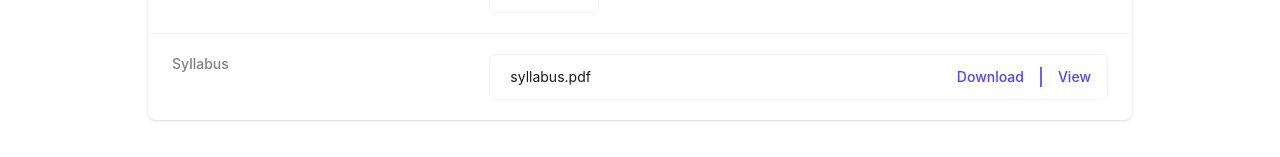
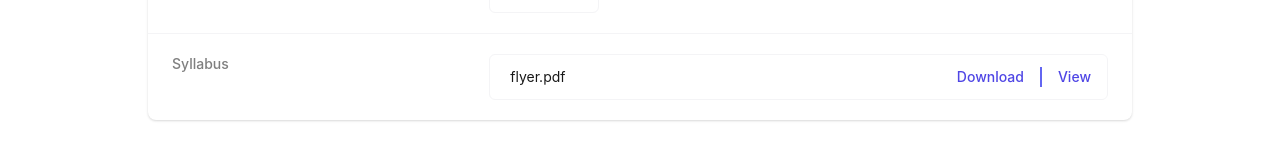
Before and after one commit to envisionnew/envisionnew.org, a Next.js app: page /events in a window 1280 px wide. Shown: the part 760-917 px from the top of the page. Built offline with nearby package versions, Linux system fonts and the light colour scheme; what @tailwindcss/typography would draw is missing.

Commit message:
[:lipstick:] file name

```diff
--- a/pages/events.js
+++ b/pages/events.js
@@ -15,6 +15,7 @@ const events = [
     about:
       'A beginner-friendly (and advanced!) hackathon with monetary prizes. Join us to explore the intersection between astronomy and computer science!',
     link: '',
+    filename: 'flyer.pdf',
     filepath: '/events/hackathon.pdf'
   },
   {
@@ -28,6 +29,7 @@ const events = [
       'A concatenation of labs, history lectures, argument-building drills, speaking drills, speeches, rebuttal redoes, etc.',
     link:
       'https://docs.google.com/forms/d/e/1FAIpQLSdywhU0uwv7kKkMYxWmlwyW88T7-kJ4FuEYJGD-_5CibAgFYA/viewform?usp=sf_link',
+    filename: 'syllabus.pdf',
     filepath: '/learn/syllabus/speechdebate.pdf'
   }
 ];
@@ -135,7 +137,7 @@ export default function Events() {
                         <li className="flex items-center justify-between py-3 pl-3 pr-4 text-sm">
                           <div className="flex items-center flex-1 w-0">
                             <span className="flex-1 w-0 ml-2 truncate">
-                              syllabus.pdf
+                              {event.filename}
                             </span>
                           </div>
                           <div className="flex-shrink-0 ml-4">
```
